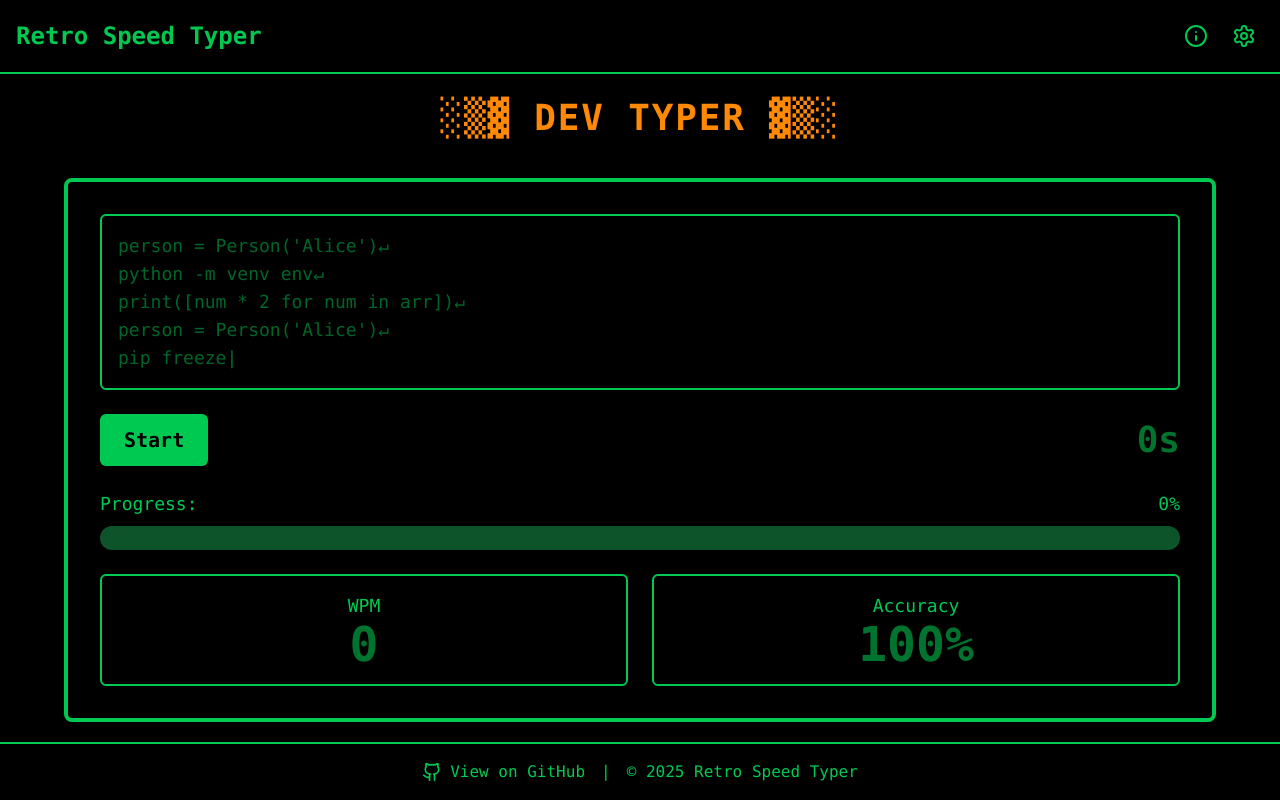
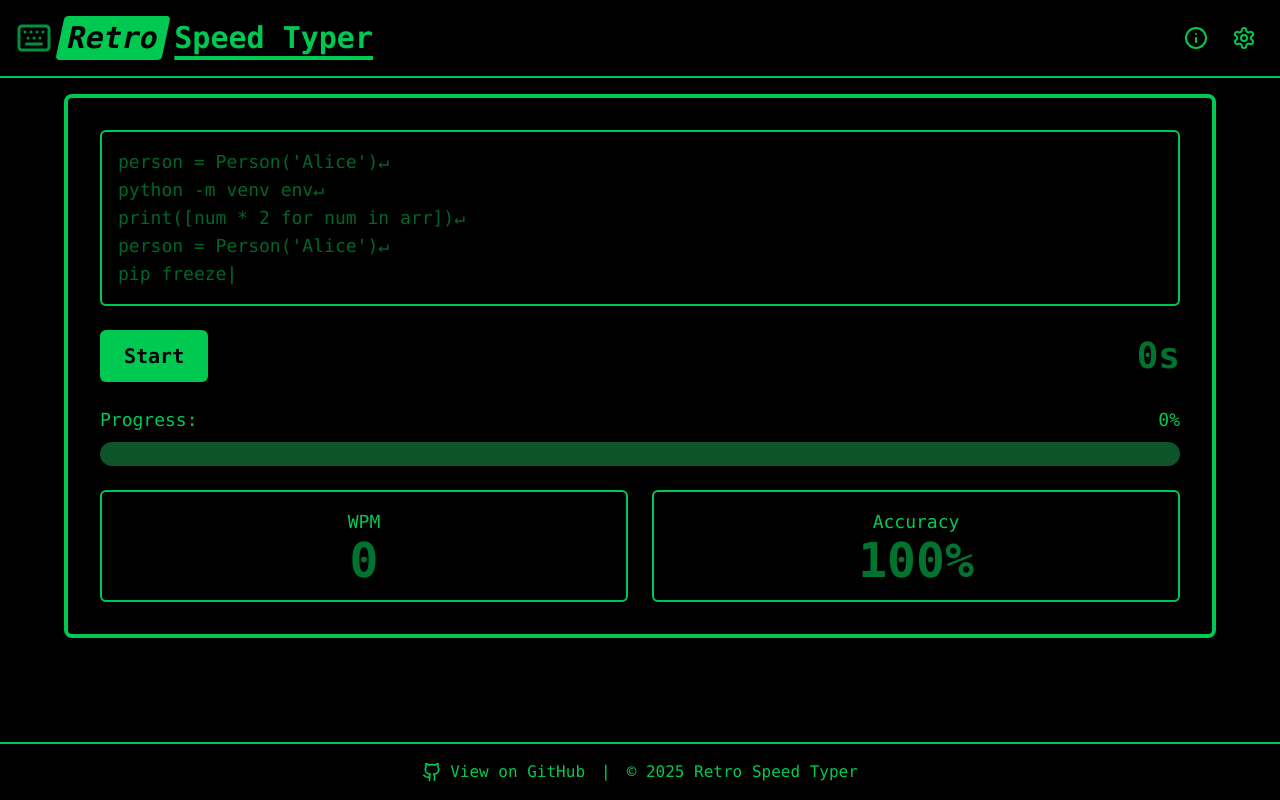
Before and after one commit to Di-mi/dev-typer, a Next.js app: page / in a window 1280 px wide. Built offline with nearby package versions, Linux system fonts and the light colour scheme.

Commit message:
remove Home

```diff
--- a/app/Home/page.tsx
+++ /dev/null
@@ -1,11 +0,0 @@
-
-
-
-
-export const Home = () => {
-  return (
-    <div>
-      <h1>Home</h1>
-    </div>
-  )
-}
--- a/app/components/Header.tsx
+++ b/app/components/Header.tsx
@@ -1,4 +1,4 @@
-import { Info } from "lucide-react"
+import { Info, Keyboard } from "lucide-react"
 import LastResult from "./LastResult"
 import SettingsButton from "./SettingsButton"
 import Link from 'next/link'
@@ -6,10 +6,14 @@ import Link from 'next/link'
 const Header = () => {
 
 
-
   return (
     <header className="w-full flex justify-between items-center p-4 border-b-2 border-green-500">
-      <h1 className="text-2xl font-bold">Retro Speed Typer</h1>
+      <h1 className="text-3xl font-bold flex items-center">
+          <Keyboard className="mr-2 animate-pulse" size={36} />
+          <span className="bg-green-500 text-black px-2 py-1 rounded mr-2 transform -skew-x-12">Retro</span>
+          <span className="underline decoration-green-500 decoration-4 underline-offset-8">Speed Typer</span>
+        </h1>
+
       <div className="flex items-center space-x-4">
         <LastResult />
         <Link href={{query: { modalName: 'info'}}}> <Info/> </Link>
--- a/app/components/Typer/Typer.tsx
+++ b/app/components/Typer/Typer.tsx
@@ -89,7 +89,7 @@ export default function Typer() {
 
   return (
 
-    <div className="flex-grow flex items-center justify-center p-4">
+    <div className="flex-grow flex items-center justify-center p-4 my-auto">
       {/* Scanline effect */}
       <div className="absolute inset-0 pointer-events-none bg-scanline z-10"></div>
 
--- a/app/layout.tsx
+++ b/app/layout.tsx
@@ -17,8 +17,9 @@ export default function RootLayout({
     <html suppressHydrationWarning lang="en">
       <body>
         <div className="min-h-screen bg-black text-green-500 font-mono flex flex-col">
+
+            <Header />
           <main className="flex-grow">
-            <Header />
             {children}
           </ main>
           <Sidebar />
--- a/app/page.tsx
+++ b/app/page.tsx
@@ -7,9 +7,6 @@ import {InfoModal } from "./components/InfoModal";
 export default async function App() {
   return (
     <div>
-      <h1 className="text-4xl pt-6 font-bold text-center mb-6 text-orange-400 animate-[flicker_1.5s_infinite] tracking-wider font-mono">
-        ░▒▓ DEV TYPER ▓▒░
-      </h1>
       <Typer  />
       <InfoModal/>
     </div>
```
